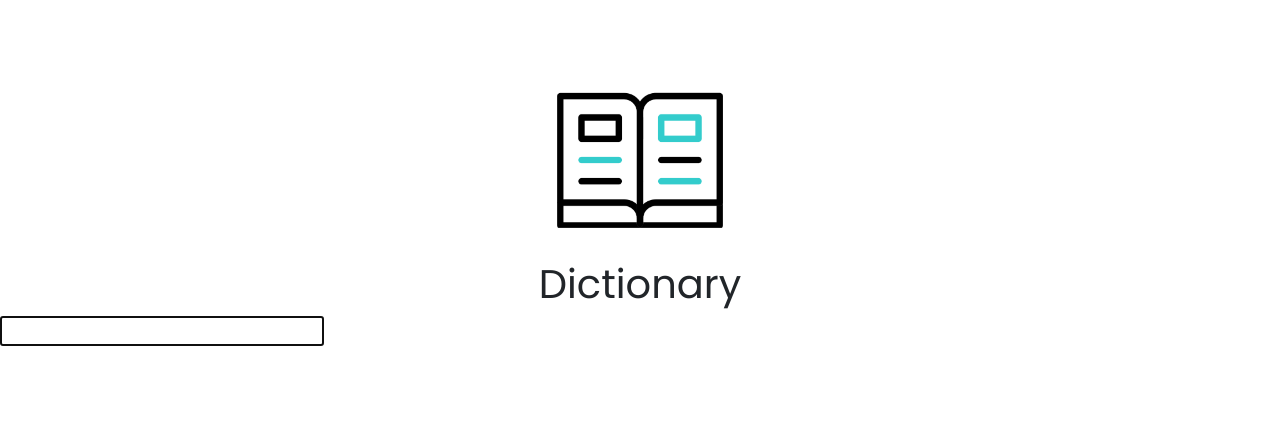
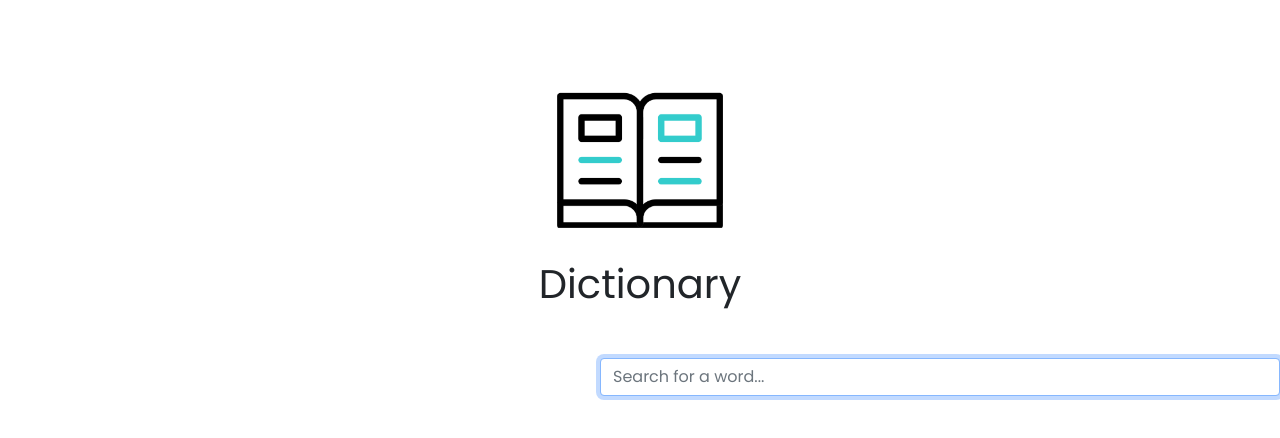
Before and after one commit to yingerliang/react-dictionary-app, a React (Create React App) app: page / in a window 1280 px wide. Shown: the top 438 px of the page. Built offline with nearby package versions, Linux system fonts and the light colour scheme; the HTML template or start-up script is replaced by a standard one.

Commit message:
Added styling

```diff
--- a/src/Dictionary.css
+++ b/src/Dictionary.css
@@ -0,0 +1,6 @@
+.Dictionary {
+  align-content: center;
+  max-width: 1000px;
+  margin-left: 600px;
+  margin-top: 50px;
+}
--- a/src/Dictionary.js
+++ b/src/Dictionary.js
@@ -25,7 +25,13 @@ export default function Dictionary() {
   return (
     <div className="Dictionary">
       <form onSubmit={search}>
-        <input type="Dictionary" onChange={handleChange} autoFocus={true} />
+        <input
+          type="search"
+          onChange={handleChange}
+          placeholder="Search for a word..."
+          autoFocus={true}
+          className="form-control"
+        />
       </form>
       <Results results={results} />
     </div>
```
